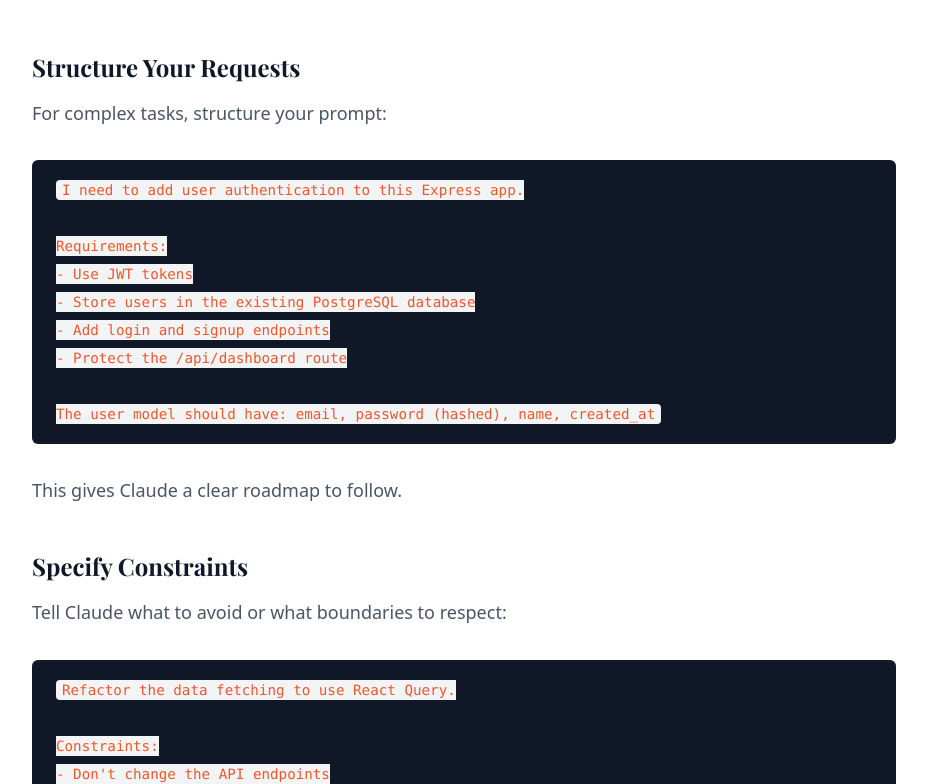
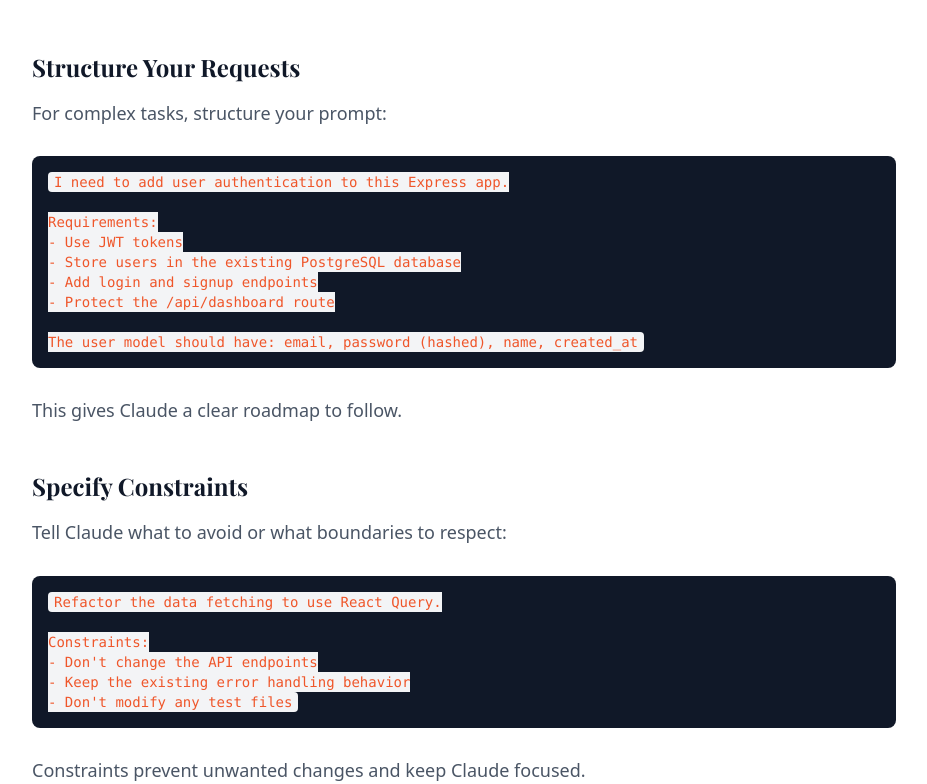
Before and after one commit to nayaunity/bfewebsite, a Next.js app: page /resources/claude-code/anatomy-of-a-good-prompt in a window 1280 px wide. Shown: the part 925-1709 px from the top of the page, without its empty margins (352-1279 px from the left). Built offline with nearby package versions, Linux system fonts and the light colour scheme; no server answers; a web font is replaced by a local one.

Commit message:
Add custom ReactMarkdown components for code block styling
- Use custom pre/code components to ensure proper grey backgrounds
- Apply dark bg-gray-900 for code blocks across all courses
- Apply light bg-gray-100 for inline code with red text

Co-Authored-By: Claude Opus 4.5 <noreply@anthropic.com>

```diff
--- a/src/app/resources/break-into-tech/_components/LessonContent.tsx
+++ b/src/app/resources/break-into-tech/_components/LessonContent.tsx
@@ -237,8 +237,33 @@ export default function LessonContent({
             {content.sections.map((section, index) => (
               <div key={index} className="mt-10">
                 <h2 className="font-serif text-2xl mb-4">{section.heading}</h2>
-                <div className="text-gray-600 leading-relaxed prose prose-lg max-w-none prose-p:my-4 prose-ul:my-4 prose-li:my-1 prose-code:bg-gray-100 prose-code:px-1.5 prose-code:py-0.5 prose-code:rounded prose-code:text-[#ef562a] prose-code:font-normal prose-code:before:content-none prose-code:after:content-none prose-pre:bg-gray-900 prose-pre:text-gray-100">
-                  <ReactMarkdown>{section.content}</ReactMarkdown>
+                <div className="text-gray-600 leading-relaxed prose prose-lg max-w-none prose-p:my-4 prose-ul:my-4 prose-li:my-1">
+                  <ReactMarkdown
+                    components={{
+                      code: ({ className, children, ...props }) => {
+                        const isInline = !className;
+                        if (isInline) {
+                          return (
+                            <code className="bg-gray-100 px-1.5 py-0.5 rounded text-[#ef562a] font-normal text-sm" {...props}>
+                              {children}
+                            </code>
+                          );
+                        }
+                        return (
+                          <code className={className} {...props}>
+                            {children}
+                          </code>
+                        );
+                      },
+                      pre: ({ children }) => (
+                        <pre className="bg-gray-900 text-gray-100 p-4 rounded-lg overflow-x-auto my-4 text-sm">
+                          {children}
+                        </pre>
+                      ),
+                    }}
+                  >
+                    {section.content}
+                  </ReactMarkdown>
                 </div>
               </div>
             ))}
--- a/src/app/resources/claude-code/_components/LessonContent.tsx
+++ b/src/app/resources/claude-code/_components/LessonContent.tsx
@@ -235,8 +235,33 @@ export default function LessonContent({
             {content.sections.map((section, index) => (
               <div key={index} className="mt-10">
                 <h2 className="font-serif text-2xl mb-4">{section.heading}</h2>
-                <div className="text-gray-600 leading-relaxed prose prose-lg max-w-none prose-p:my-4 prose-ul:my-4 prose-li:my-1 prose-code:bg-gray-100 prose-code:px-1.5 prose-code:py-0.5 prose-code:rounded prose-code:text-[#ef562a] prose-code:font-normal prose-code:before:content-none prose-code:after:content-none prose-pre:bg-gray-900 prose-pre:text-gray-100">
-                  <ReactMarkdown>{section.content}</ReactMarkdown>
+                <div className="text-gray-600 leading-relaxed prose prose-lg max-w-none prose-p:my-4 prose-ul:my-4 prose-li:my-1">
+                  <ReactMarkdown
+                    components={{
+                      code: ({ className, children, ...props }) => {
+                        const isInline = !className;
+                        if (isInline) {
+                          return (
+                            <code className="bg-gray-100 px-1.5 py-0.5 rounded text-[#ef562a] font-normal text-sm" {...props}>
+                              {children}
+                            </code>
+                          );
+                        }
+                        return (
+                          <code className={className} {...props}>
+                            {children}
+                          </code>
+                        );
+                      },
+                      pre: ({ children }) => (
+                        <pre className="bg-gray-900 text-gray-100 p-4 rounded-lg overflow-x-auto my-4 text-sm">
+                          {children}
+                        </pre>
+                      ),
+                    }}
+                  >
+                    {section.content}
+                  </ReactMarkdown>
                 </div>
               </div>
             ))}
--- a/src/app/resources/system-design/_components/LessonContent.tsx
+++ b/src/app/resources/system-design/_components/LessonContent.tsx
@@ -235,8 +235,33 @@ export default function LessonContent({
             {content.sections.map((section, index) => (
               <div key={index} className="mt-10">
                 <h2 className="font-serif text-2xl mb-4">{section.heading}</h2>
-                <div className="text-gray-600 leading-relaxed prose prose-lg max-w-none prose-p:my-4 prose-ul:my-4 prose-li:my-1 prose-code:bg-gray-100 prose-code:px-1.5 prose-code:py-0.5 prose-code:rounded prose-code:text-[#ef562a] prose-code:font-normal prose-code:before:content-none prose-code:after:content-none prose-pre:bg-gray-900 prose-pre:text-gray-100">
-                  <ReactMarkdown>{section.content}</ReactMarkdown>
+                <div className="text-gray-600 leading-relaxed prose prose-lg max-w-none prose-p:my-4 prose-ul:my-4 prose-li:my-1">
+                  <ReactMarkdown
+                    components={{
+                      code: ({ className, children, ...props }) => {
+                        const isInline = !className;
+                        if (isInline) {
+                          return (
+                            <code className="bg-gray-100 px-1.5 py-0.5 rounded text-[#ef562a] font-normal text-sm" {...props}>
+                              {children}
+                            </code>
+                          );
+                        }
+                        return (
+                          <code className={className} {...props}>
+                            {children}
+                          </code>
+                        );
+                      },
+                      pre: ({ children }) => (
+                        <pre className="bg-gray-900 text-gray-100 p-4 rounded-lg overflow-x-auto my-4 text-sm">
+                          {children}
+                        </pre>
+                      ),
+                    }}
+                  >
+                    {section.content}
+                  </ReactMarkdown>
                 </div>
               </div>
             ))}
--- a/src/app/resources/web-development/_components/LessonContent.tsx
+++ b/src/app/resources/web-development/_components/LessonContent.tsx
@@ -235,8 +235,33 @@ export default function LessonContent({
             {content.sections.map((section, index) => (
               <div key={index} className="mt-10">
                 <h2 className="font-serif text-2xl mb-4">{section.heading}</h2>
-                <div className="text-gray-600 leading-relaxed prose prose-lg max-w-none prose-p:my-4 prose-ul:my-4 prose-li:my-1 prose-code:bg-gray-100 prose-code:px-1.5 prose-code:py-0.5 prose-code:rounded prose-code:text-[#ef562a] prose-code:font-normal prose-code:before:content-none prose-code:after:content-none prose-pre:bg-gray-900 prose-pre:text-gray-100">
-                  <ReactMarkdown>{section.content}</ReactMarkdown>
+                <div className="text-gray-600 leading-relaxed prose prose-lg max-w-none prose-p:my-4 prose-ul:my-4 prose-li:my-1">
+                  <ReactMarkdown
+                    components={{
+                      code: ({ className, children, ...props }) => {
+                        const isInline = !className;
+                        if (isInline) {
+                          return (
+                            <code className="bg-gray-100 px-1.5 py-0.5 rounded text-[#ef562a] font-normal text-sm" {...props}>
+                              {children}
+                            </code>
+                          );
+                        }
+                        return (
+                          <code className={className} {...props}>
+                            {children}
+                          </code>
+                        );
+                      },
+                      pre: ({ children }) => (
+                        <pre className="bg-gray-900 text-gray-100 p-4 rounded-lg overflow-x-auto my-4 text-sm">
+                          {children}
+                        </pre>
+                      ),
+                    }}
+                  >
+                    {section.content}
+                  </ReactMarkdown>
                 </div>
               </div>
             ))}
```
